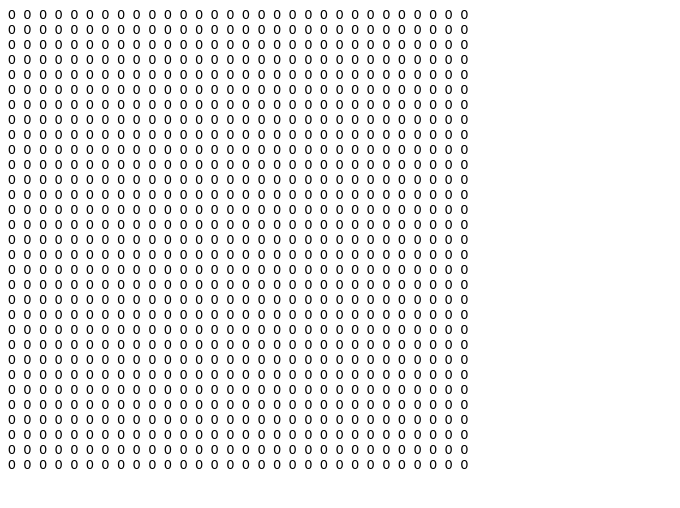
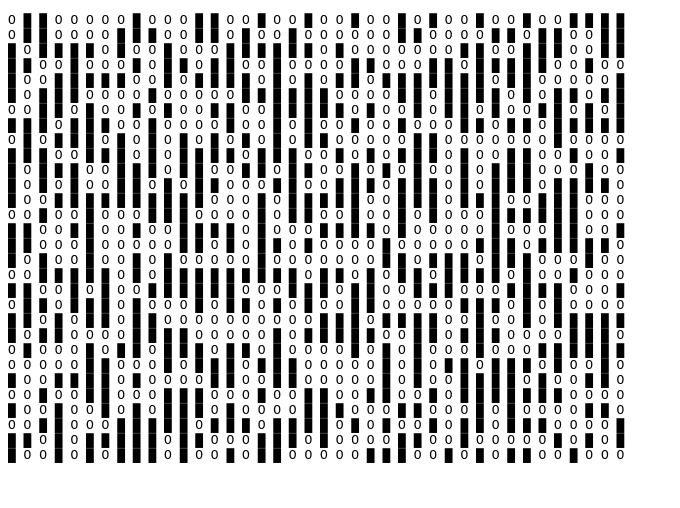
Before and after one commit to samhatfield/ascii-gol, a plain HTML site: page index.html in a window 1280 px wide. Shown: the whole page, without its empty margins (0-680 px from the left). Drawn offline with Linux system fonts and the light colour scheme.

Commit message:
Implemented some essential grid functions

```diff
--- a/index.html
+++ b/index.html
@@ -5,11 +5,10 @@
 
 	<title>ASCII Game of Life</title>
 	<link rel="stylesheet" href="gol.css" type="text/css" media="screen" charset="utf-8">
-
 </head>
 <body>
   <div id="gol-container">
-    <code>
+    <pre>
       <p>O O O O O O O O O O O O O O O O O O O O O O O O O O O O O O</p>
       <p>O O O O O O O O O O O O O O O O O O O O O O O O O O O O O O</p>
       <p>O O O O O O O O O O O O O O O O O O O O O O O O O O O O O O</p>
@@ -41,9 +40,65 @@
       <p>O O O O O O O O O O O O O O O O O O O O O O O O O O O O O O</p>
       <p>O O O O O O O O O O O O O O O O O O O O O O O O O O O O O O</p>
       <p>O O O O O O O O O O O O O O O O O O O O O O O O O O O O O O</p>
-    </code>
+    </pre>
   </div>
 	<script type="text/javascript" charset="utf-8">
+	  // Global constants
+	  // Grid width and height
+	  var numX = 40;
+	  var numY = 30;
+
+	  var gridPrev = gridNext = generateZeroed2dArray(numX, numY);
+	  randomizeGrid(gridPrev);
+	  displayGrid(gridPrev);
+
+
+
+	  // Useful functions
+	  function generateZeroed2dArray(x, y) {
+	    var arr = []
+
+	    for (var i = 0; i < y; i++) {
+	      var arrTemp = [];
+	      for (var j = 0; j < x; j++) {
+		arrTemp.push(0);
+	      }
+	      arr.push(arrTemp);
+	    }
+
+	    return arr;
+	  }
+
+	  function randomizeGrid(grid) {
+	    for (var i = 0; i < numY; i++) {
+	      for (var j = 0; j < numX; j++) {
+		var rand = Math.random();
+		if (rand < 0.5)
+		  grid[i][j] = 0;
+		if (rand > 0.5)
+		  grid[i][j] = 1;
+	      }
+	    }
+	  }
+
+	  function displayGrid(grid) {
+	    var container = document.getElementById("gol-container");
+	    var htmlString = "<pre>";
+
+	    for (var i = 0; i < numY; i++) {
+	      htmlString += "<p>";
+	      for (var j = 0; j < numX; j++) {
+		if (grid[i][j] == 0)
+		  htmlString += "O ";
+		if (grid[i][j] == 1)
+		  htmlString += "█ ";
+	      }
+	      htmlString += "</p>";
+	    }
+	    htmlString += "</pre>";
+	    container.innerHTML = htmlString;
+	  }
+
 
 	</script>
 </body>
```
